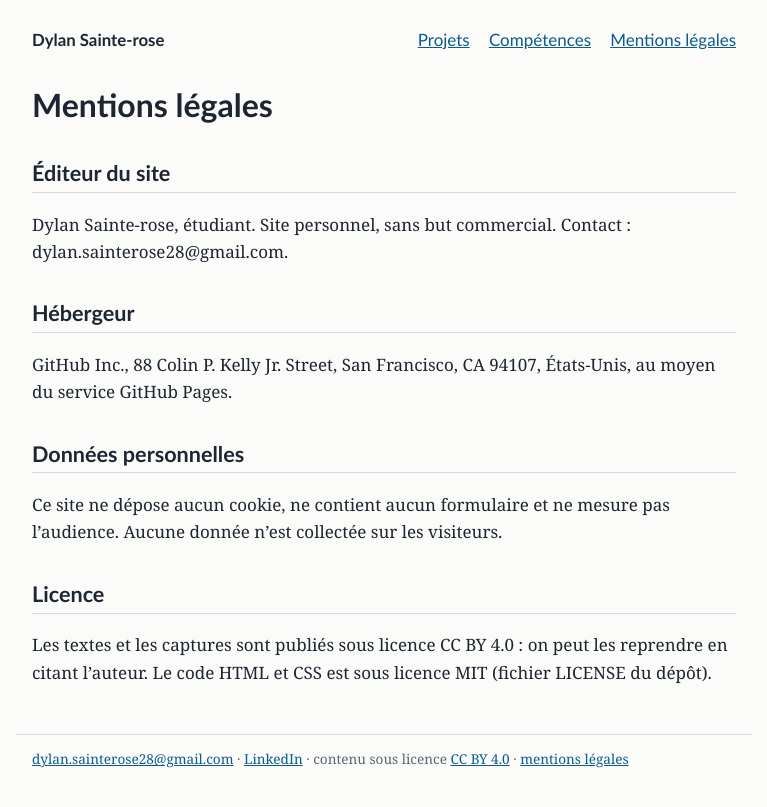
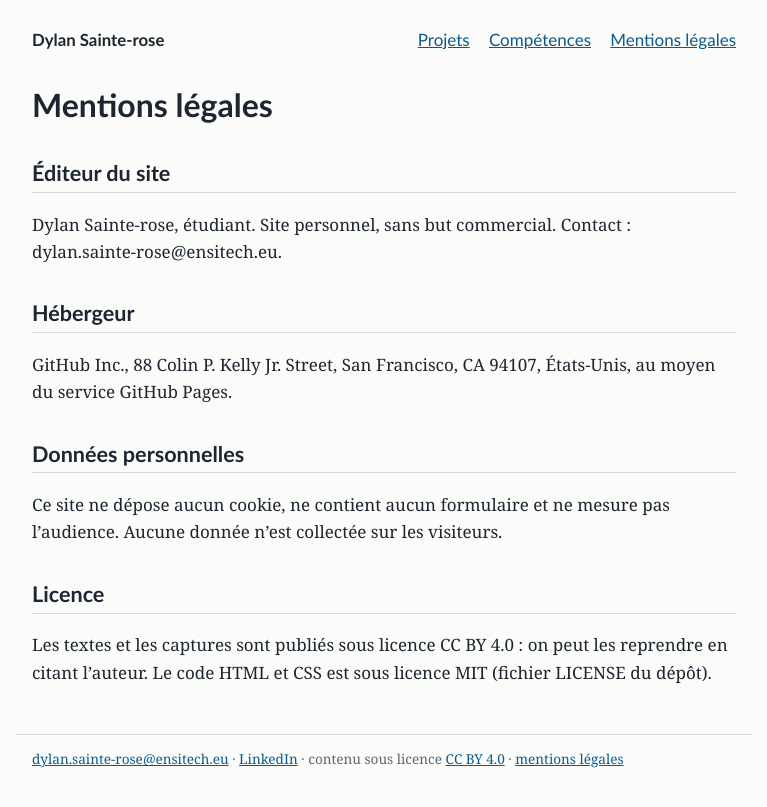
Before and after one commit to dylan-sainterose/portfolio, a Jekyll site: the page built from mentions-legales.md, in a window 1280 px wide. Shown: the top 807 px of the page, without its empty margins (256-1023 px from the left). Built offline with Jekyll 4.4.1, drawn with Linux system fonts in a browser that asks for light colours.

Commit message:
Change email address in _config.yml
Updated email address in configuration file.

```diff
--- a/_config.yml
+++ b/_config.yml
@@ -2,7 +2,7 @@
 # et le site se met à jour tout seul après la publication.
 title: "Dylan Sainte-rose"
 description: "Étudiant en BTS SIO, 1re année. Mes réalisations professionnelles, au fil de la formation."
-email: "dylan.sainterose28@gmail.com"
+email: "dylan.sainte-rose@ensitech.eu"
 linkedin: "www.linkedin.com/in/dylan-sainte-rose-8611193a2"
 
 lang: fr
```
